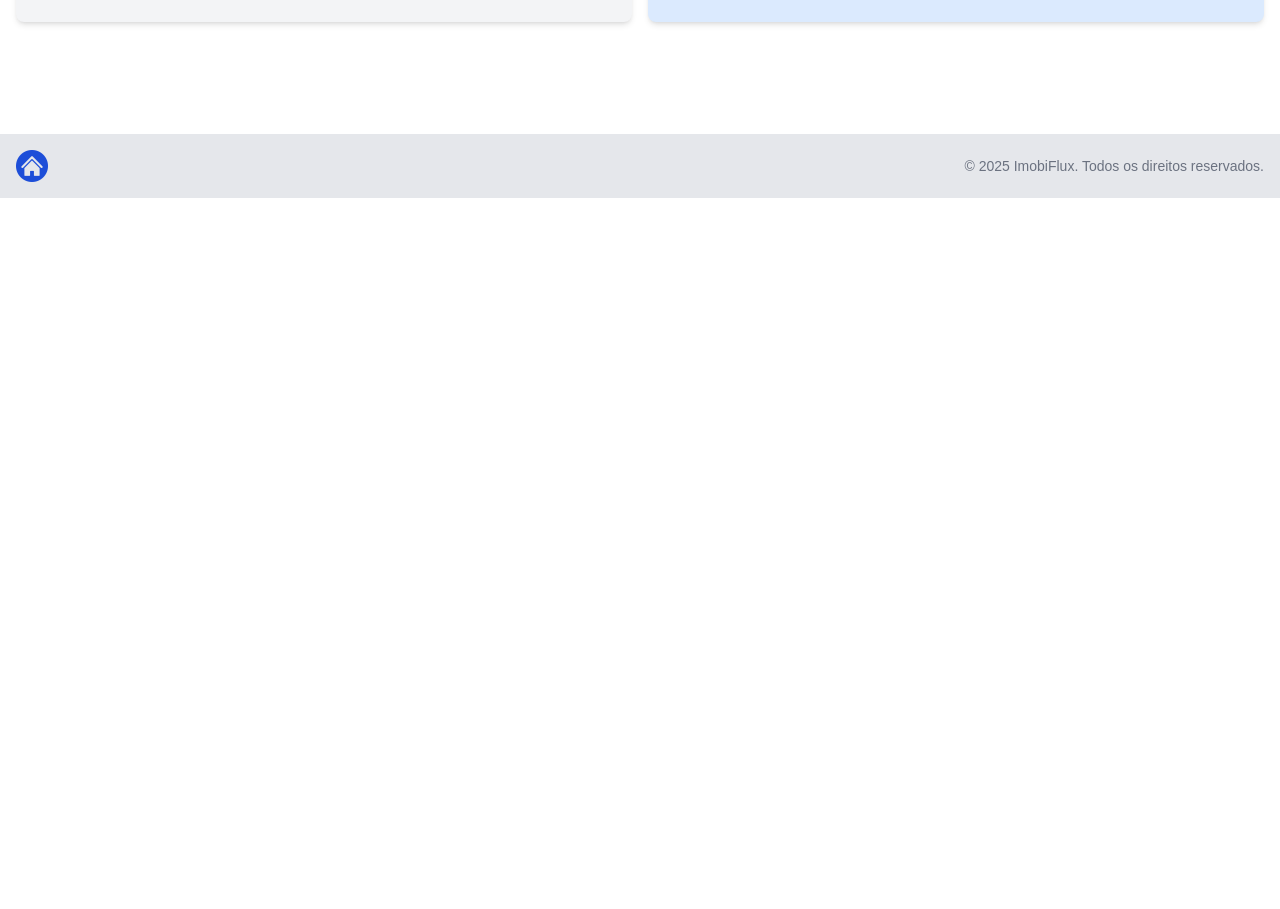
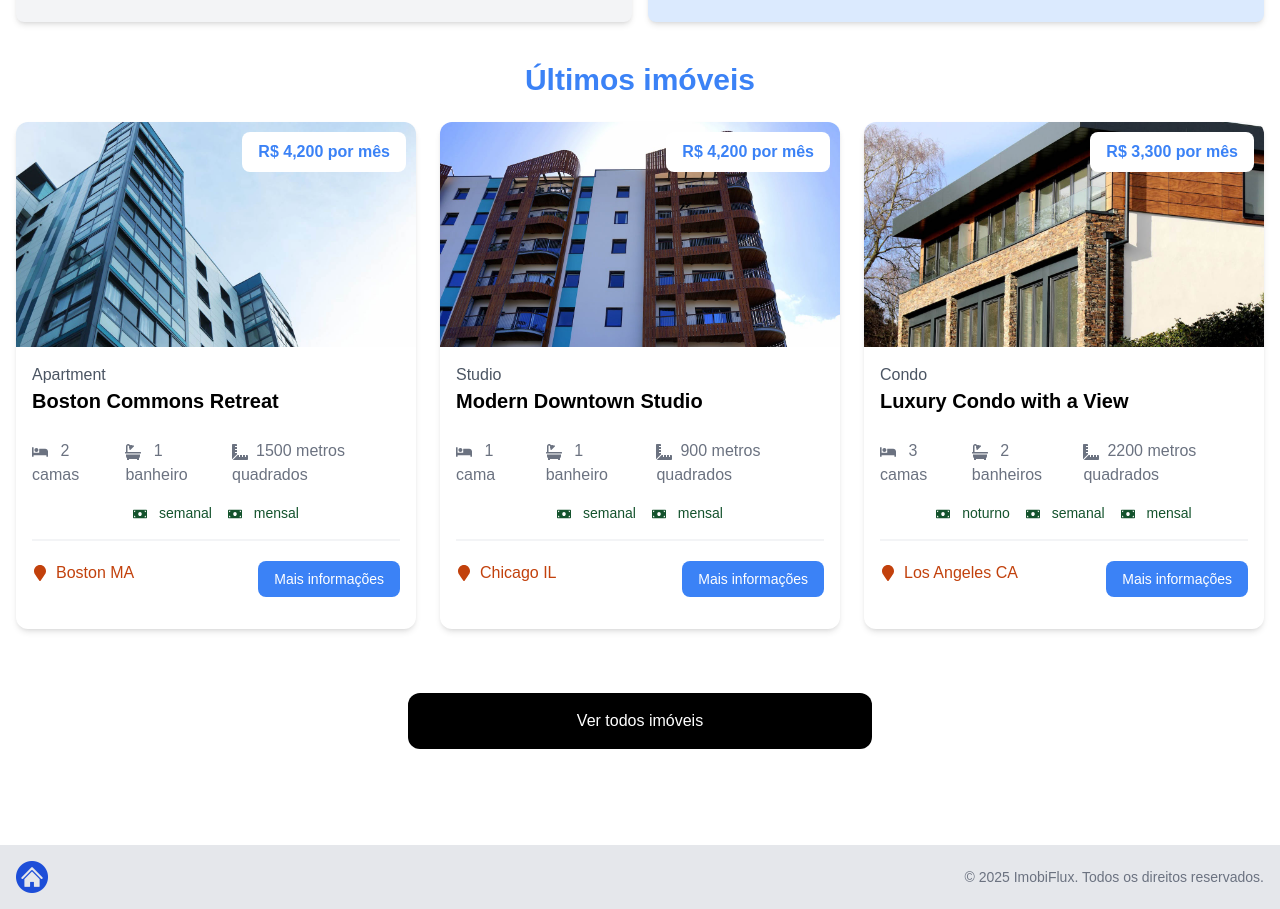
Before and after one commit to alufena/property-pulse, a Next.js app: page / in a window 1280 px wide. Shown: the part 683-1592 px from the top of the page. Before the commit the page ends 881 px from the top, so only its background shows below. Built offline with nearby package versions, Linux system fonts and the light colour scheme.

Commit message:
new file:   app/loading.jsx

```diff
--- a/app/layout.jsx
+++ b/app/layout.jsx
@@ -2,6 +2,7 @@
 
 import '@/assets/styles/globals.css'; // @ significa AT, ou seja, raiz do diretório
 import Navbar from '@/components/Navbar';
+import Footer from '@/components/Footer';
 
 export const metadata = {
   // as páginas estão server side (react components no servidor), estão sendo renderizadas no server. abaixo são keywords para SEO. fazer isso aqui (layout.jsx) afeta todas as páginas do projeto
@@ -21,6 +22,7 @@
         {/* <div>Main Layout</div> */}
         <Navbar />
         <main>{children}</main>
+        <Footer />
       </body>
     </html>
   );
--- /dev/null
+++ b/app/loading.jsx
@@ -0,0 +1,23 @@
+'use client';
+import ClipLoader from 'react-spinners/ClipLoader';
+
+const override = {
+  display: 'block',
+  margin: '100px auto',
+};
+
+const LoadingPage = ({ loading }) => {
+  return (
+    <ClipLoader
+      // color={color}
+      color="#3b82f6"
+      loading={loading}
+      cssOverride={override}
+      size={150}
+      aria-label="Carregando..."
+      // data-testid="loader"
+    />
+  );
+};
+
+export default LoadingPage;
--- /dev/null
+++ b/app/not-found.jsx
@@ -0,0 +1,33 @@
+import { FaExclamationTriangle } from 'react-icons/fa';
+import Link from 'next/link';
+
+const NotFoundPage = () => {
+  return (
+    <section className="bg-blue-50 min-h-screen flex-grow">
+      <div className="container m-auto max-w-2xl py-24">
+        <div className="bg-white px-6 py-24 mb-4 shadow-md rounded-md border m-4 md:m-0">
+          <div className="flex justify-center">
+            <FaExclamationTriangle className="fas fa-exclamation-triangle fa-5x text-8xl text-yellow-400" />
+          </div>
+          <div className="text-center">
+            <h1 className="text-3xl font-bold mt-4 mb-2">
+              Págin Não Encontrada
+            </h1>
+            <p className="text-gray-500 text-xl mb-10">
+              A página que você está procurando não existe
+            </p>
+            <Link
+              href="/"
+              className="bg-blue-700 hover:bg-blue-800 text-white font-bold py-4 px-6 rounded"
+            >
+              Voltar à página inicial
+            </Link>
+          </div>
+        </div>
+      </div>
+      <div className="flex-grow"></div>
+    </section>
+  );
+};
+
+export default NotFoundPage;
--- a/app/page.jsx
+++ b/app/page.jsx
@@ -2,14 +2,14 @@
 
 import Hero from '@/components/Hero';
 import InfoBoxes from '@/components/InfoBoxes';
-import Footer from '@/components/Footer';
+import HomeProperties from '@/components/HomeProperties';
 
 const HomePage = () => {
   return (
     <>
       <Hero />
       <InfoBoxes />
-      <Footer />
+      <HomeProperties />
     </>
   );
 };
--- a/app/properties/page.jsx
+++ b/app/properties/page.jsx
@@ -1,7 +1,7 @@
 // "http://localhost:3000/properties" funciona sem a necessidade de definir rotas (característica SSR). a antiga estrutura de páginas (sem a pasta "app") precisaria criar um componente "properties".jsx
 
+import PropertyCard from '@/components/PropertyCard';
 import properties from '@/properties.json';
-import PropertyCard from '@/components/PropertyCard';
 
 const PropertiesPage = () => {
   return (
--- /dev/null
+++ b/components/HomeProperties.jsx
@@ -0,0 +1,40 @@
+import properties from '@/properties.json';
+import PropertyCard from '@/components/PropertyCard';
+import Link from 'next/link';
+
+const HomeProperties = () => {
+  const recentProperties = properties
+    .sort(() => Math.random() - Math.random())
+    .slice(0, 3); // retorna apenas 3 informações do array "properties"
+  return (
+    <>
+      <section className="px-4 py-6">
+        <div className="container-xl lg:container m-auto">
+          <h2 className="text-3xl font-bold text-blue-500 mb-6 text-center">
+            Últimos imóveis
+          </h2>
+          <div className="grid grid-cols-1 md:grid-cols-3 gap-6">
+            {recentProperties === 0 ? (
+              <p>Nenhum imóvel encontrado</p>
+            ) : (
+              recentProperties.map((property) => (
+                <PropertyCard key={property._id} property={property} />
+              ))
+            )}
+          </div>
+        </div>
+      </section>
+      {/* envoltado em fragment porque jsx só permite retornar um único parent element */}
+      <section className="m-auto max-w-lg my-10 px-6">
+        <Link
+          href="/properties"
+          className="block bg-black text-white text-center py-4 px-6 rounded-xl hover:bg-gray-700"
+        >
+          Ver todos imóveis
+        </Link>
+      </section>
+    </>
+  );
+};
+
+export default HomeProperties;
--- a/components/PropertyCard.jsx
+++ b/components/PropertyCard.jsx
@@ -1,53 +1,102 @@
-const PropertyCard = () => {
+import Image from 'next/image';
+import Link from 'next/link';
+import {
+  FaBed,
+  FaBath,
+  FaRulerCombined,
+  FaMoneyBill,
+  FaMapMarker,
+} from 'react-icons/fa';
+
+const PropertyCard = ({ property }) => {
+  const getRateDisplay = () => {
+    const { rates } = property;
+    if (rates.monthly) {
+      return `${rates.monthly.toLocaleString()} por mês`;
+    } else if (rates.weekly) {
+      return `${rates.weekly.toLocaleString()} por semana`;
+    } else if (rates.nightly) {
+      return `${rates.nightly.toLocaleString()} por noite`;
+    }
+  };
+  const getBedDisplay = () => (property.beds === 1 ? 'cama' : 'camas');
+  const getBathDisplay = () =>
+    property.baths === 1 ? 'banheiro' : 'banheiros';
   return (
-    <div class="rounded-xl shadow-md relative">
-      <img
-        src="images/properties/a1.jpg"
+    <div className="rounded-xl shadow-md relative">
+      <Image
+        // src="/images/properties/a1.jpg" // adicionado "/" no início da "src". aqui é conteúdo hardcoded
+        src={`/images/properties/${property.images[0]}`} // array de imagens vindo de properties.json
         alt=""
-        class="w-full h-auto rounded-t-xl"
+        className="w-full h-auto rounded-t-xl"
+        width={0} // "width", "height" e "sizes" consertam erros relacionados à substituição dessa tag "img" pelo componente "Image"
+        height={0}
+        sizes="100vw"
       />
-      <div class="p-4">
-        <div class="text-left md:text-center lg:text-left mb-6">
-          <div class="text-gray-600">Apartment</div>
-          <h3 class="text-xl font-bold">Boston Commons Retreat</h3>
+      <div className="p-4">
+        <div className="text-left md:text-center lg:text-left mb-6">
+          <div className="text-gray-600">{property.type}</div>
+          <h3 className="text-xl font-bold">{property.name}</h3>
         </div>
-        <h3 class="absolute top-[10px] right-[10px] bg-white px-4 py-2 rounded-lg text-blue-500 font-bold text-right md:text-center lg:text-right">
-          $4,200/mo
+        <h3 className="absolute top-[10px] right-[10px] bg-white px-4 py-2 rounded-lg text-blue-500 font-bold text-right md:text-center lg:text-right">
+          {/* $4,200/mo */} {/* ${property.rates.monthly} */}
+          {/* funciona para alguns, outros não. a função conserta a incosistência */}
+          R$ {getRateDisplay()}
         </h3>
-        <div class="flex justify-center gap-4 text-gray-500 mb-4">
+        <div className="flex justify-center gap-4 text-gray-500 mb-4">
           <p>
-            <i class="fa-solid fa-bed"></i> 3
-            <span class="md:hidden lg:inline">Beds</span>
+            <FaBed className="inline mr-2" />
+            {/* <i className="fa-solid fa-bed"></i> */} {property.beds}
+            <span className="md:hidden lg:inline"> {getBedDisplay()}</span>
           </p>
           <p>
-            <i class="fa-solid fa-bath"></i> 2
-            <span class="md:hidden lg:inline">Baths</span>
+            <FaBath className="inline mr-2" />
+            {/* <i className="fa-solid fa-bath"> </i>*/} {property.baths}
+            <span className="md:hidden lg:inline"> {getBathDisplay()}</span>
           </p>
           <p>
-            <i class="fa-solid fa-ruler-combined"></i>
-            1,500 <span class="md:hidden lg:inline">sqft</span>
+            <FaRulerCombined className="inline mr-2" />
+            {/*  <i className="fa-solid fa-ruler-combined"></i> */}
+            {property.square_feet}
+            <span className="md:hidden lg:inline"> metros quadrados</span>
           </p>
         </div>
-        <div class="flex justify-center gap-4 text-green-900 text-sm mb-4">
-          <p>
-            <i class="fa-solid fa-money-bill"></i> Weekly
-          </p>
-          <p>
-            <i class="fa-solid fa-money-bill"></i> Monthly
-          </p>
+        <div className="flex justify-center gap-4 text-green-900 text-sm mb-4">
+          {property.rates.nightly && (
+            <p>
+              <FaMoneyBill className="inline mr-2" />
+              {/* <i className="fa-solid fa-money-bill"></i> */} noturno
+            </p>
+          )}
+          {property.rates.weekly && (
+            <p>
+              <FaMoneyBill className="inline mr-2" />
+              {/* <i className="fa-solid fa-money-bill"></i> */} semanal
+            </p>
+          )}
+          {property.rates.monthly && (
+            <p>
+              <FaMoneyBill className="inline mr-2" />
+              {/*  <i className="fa-solid fa-money-bill"></i> */} mensal
+            </p>
+          )}
         </div>
-        <div class="border border-gray-100 mb-5"></div>
-        <div class="flex flex-col lg:flex-row justify-between mb-4">
-          <div class="flex align-middle gap-2 mb-4 lg:mb-0">
-            <i class="fa-solid fa-location-dot text-lg text-orange-700"></i>
-            <span class="text-orange-700"> Boston MA </span>
+        <div className="border border-gray-100 mb-5"></div>
+        <div className="flex flex-col lg:flex-row justify-between mb-4">
+          <div className="flex align-middle gap-2 mb-4 lg:mb-0">
+            <FaMapMarker className="text-orange-700 mt-1" />
+            {/* <i className="fa-solid fa-location-dot text-lg text-orange-700"></i> */}
+            <span className="text-orange-700">
+              {property.location.city} {property.location.state}
+            </span>
           </div>
-          <a
-            href="property.html"
-            class="h-[36px] bg-blue-500 hover:bg-blue-600 text-white px-4 py-2 rounded-lg text-center text-sm"
+          <Link
+            // href="property.html"
+            href={`/properties/${property._id}`}
+            className="h-[36px] bg-blue-500 hover:bg-blue-600 text-white px-4 py-2 rounded-lg text-center text-sm"
           >
-            Details
-          </a>
+            Mais informações
+          </Link>
         </div>
       </div>
     </div>
--- a/properties.json
+++ b/properties.json
@@ -1,4 +1,3 @@
-[
 [
   {
     "_id": "1",
@@ -383,4 +382,3 @@
     "updatedAt": "2024-01-10T00:00:00.000Z"
   }
 ]
-]
```
Also changed, not shown: app/properties/[id]/page.jsx (+3 -27 lines). Lines whose indentation alone changed are shown as unchanged.
